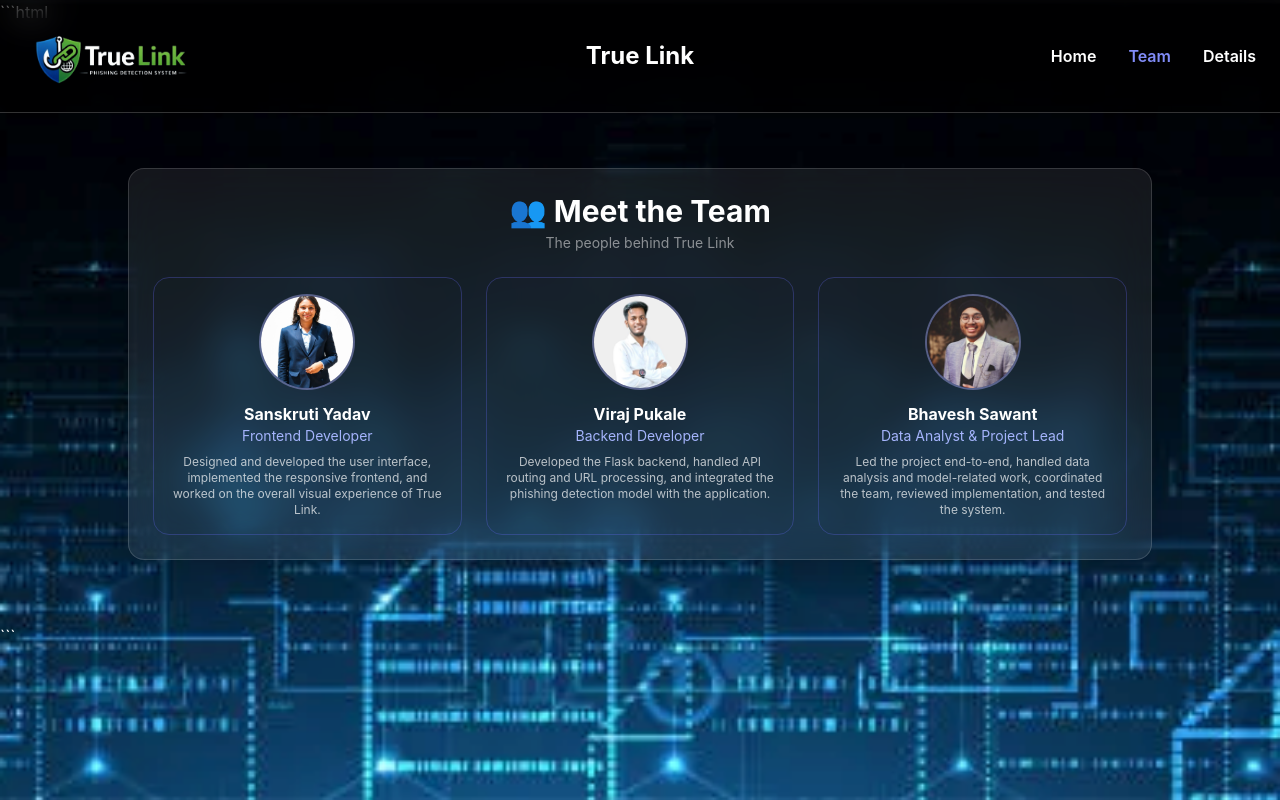
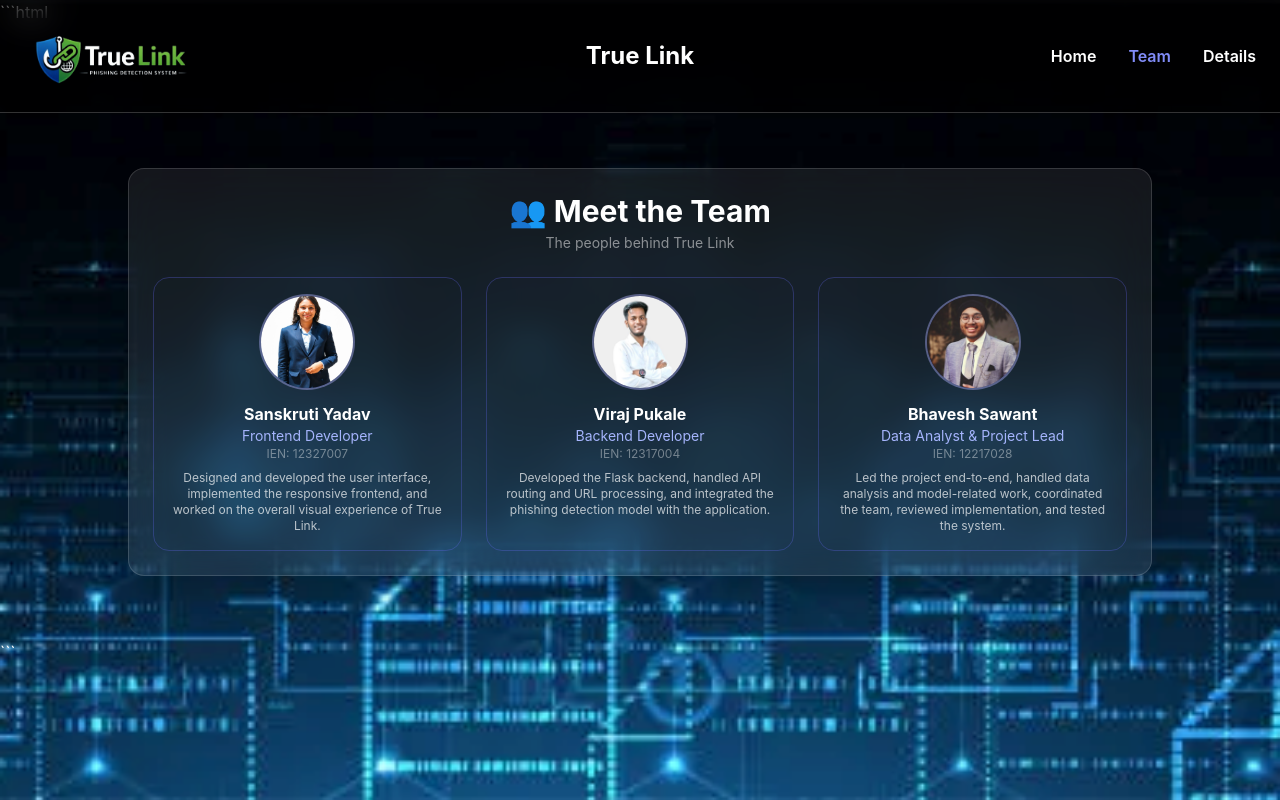
Before and after one commit to BhaveshSawant20/phishing-detector, a Flask app: page /team in a window 1280 px wide. Run offline with Flask 3, Linux system fonts and the light colour scheme; parts of the project's set-up code (start-up, migrations or seed data) failed here and were passed over; some libraries are stand-ins or nearby versions.

Commit message:
commit37

````diff
--- a/templates/team.html
+++ b/templates/team.html
@@ -1,14 +1,24 @@
+```html
 <!doctype html>
+
 <html lang="en">
+
 <head>
+
   <meta charset="utf-8">
+
   <meta name="viewport" content="width=device-width, initial-scale=1">
+
   <script src="https://cdn.tailwindcss.com"></script>
+
   <title>True Link</title>
+
   <link rel="icon" type="image/png" href="{{ url_for('static', filename='favicon.png') }}">
   <link rel="apple-touch-icon" sizes="180x180" href="{{ url_for('static', filename='apple-touch-icon.png') }}">
   <link rel="icon" type="image/png" sizes="192x192" href="{{ url_for('static', filename='android-chrome-192x192.png') }}">
+
   <style>
+
     html, body {
       min-height: 100%;
       margin: 0;
@@ -26,6 +36,7 @@
     .glass {
       background: rgba(255, 255, 255, 0.08);
       backdrop-filter: blur(20px);
+      -webkit-backdrop-filter: blur(20px);
       border-radius: 16px;
       border: 1px solid rgba(255, 255, 255, 0.15);
       box-shadow: 0 8px 32px rgba(0,0,0,0.15);
@@ -33,7 +44,9 @@
       margin: 1rem;
     }
 
-  nav a { transition: all 0.2s ease; }
+    nav a {
+      transition: all 0.2s ease;
+    }
 
     .avatar-wrap {
       width: 6rem;
@@ -55,7 +68,7 @@
       object-fit: cover;
     }
 
-  /* 🔥 Improved card */
+    /* Improved card */
     .member-card {
       transition: all 0.25s ease;
       border: 1px solid rgba(99,102,241,0.3);
@@ -70,49 +83,68 @@
     }
 
   </style>
+
 </head>
 
 <body class="text-white">
 
   <!-- Navbar -->
+
   <nav class="fixed top-0 left-0 w-full bg-black/40 backdrop-blur-lg border-b border-white/20 z-50">
+
     <div class="flex flex-wrap items-center justify-between px-3 sm:px-6 py-3 sm:py-4">
 
       <div class="flex items-center">
+
         <img src="{{ url_for('static', filename='truelink.png') }}"
              class="h-10 sm:h-14 md:h-16 lg:h-20 w-auto">
+
       </div>
 
       <div class="w-full sm:w-auto order-3 sm:order-2 text-center sm:absolute sm:left-1/2 sm:-translate-x-1/2 mt-2 sm:mt-0">
+
         <span class="text-base sm:text-xl md:text-2xl font-bold">
           True Link
         </span>
+
       </div>
 
       <div class="flex items-center gap-3 sm:gap-6 md:gap-8 text-xs sm:text-sm md:text-base font-semibold order-2 sm:order-3">
+
         <a href="{{ url_for('home') }}"
            class="{% if request.path == '/' %}text-indigo-400{% else %}text-white{% endif %} hover:text-indigo-300">
+
           Home
+
         </a>
 
         <a href="{{ url_for('team') }}"
            class="{% if request.path == '/team' %}text-indigo-400{% else %}text-white{% endif %} hover:text-indigo-300">
+
           Team
+
         </a>
 
         <a href="{{ url_for('details') }}"
            class="{% if request.path == '/details' %}text-indigo-400{% else %}text-white{% endif %} hover:text-indigo-300">
+
           Details
+
         </a>
+
       </div>
 
     </div>
+
   </nav>
 
-```html
+
   <!-- Team Section -->
+
   <div class="pt-28 pb-12 px-2">
+
     <section class="flex justify-center mt-4">
+
       <div class="glass w-full max-w-5xl text-center">
 
         <h2 class="text-2xl sm:text-3xl font-bold mb-1">
@@ -123,18 +155,23 @@
           The people behind True Link
         </p>
 
+
         <div class="grid grid-cols-1 sm:grid-cols-2 md:grid-cols-3 gap-6">
 
+
           <!-- Sanskruti -->
+
           <a href="https://www.linkedin.com/in/sanskruti-yadav-436456339/"
              target="_blank"
              rel="noopener noreferrer"
              class="member-card cursor-pointer">
 
             <div class="avatar-wrap">
+
               <img src="{{ url_for('static', filename='sanskruti.png') }}"
                    alt="Sanskruti Yadav"
                    onerror="this.style.display='none'; this.parentNode.innerHTML='👤';">
+
             </div>
 
             <h3 class="mt-3 font-bold">
@@ -145,24 +182,33 @@
               Frontend Developer
             </p>
 
+            <p class="text-white/40 text-xs">
+              IEN: 12327007
+            </p>
+
             <p class="text-white/70 text-xs mt-2">
+
               Designed and developed the user interface, implemented the responsive
               frontend, and worked on the overall visual experience of True Link.
+
             </p>
 
           </a>
 
 
           <!-- Viraj -->
+
           <a href="https://www.linkedin.com/in/viraj-pukale-53b561314/"
              target="_blank"
              rel="noopener noreferrer"
              class="member-card cursor-pointer">
 
             <div class="avatar-wrap">
+
               <img src="{{ url_for('static', filename='viraj.png') }}"
                    alt="Viraj Pukale"
                    onerror="this.style.display='none'; this.parentNode.innerHTML='👤';">
+
             </div>
 
             <h3 class="mt-3 font-bold">
@@ -173,24 +219,33 @@
               Backend Developer
             </p>
 
+            <p class="text-white/40 text-xs">
+              IEN: 12317004
+            </p>
+
             <p class="text-white/70 text-xs mt-2">
+
               Developed the Flask backend, handled API routing and URL processing,
               and integrated the phishing detection model with the application.
+
             </p>
 
           </a>
 
 
           <!-- Bhavesh -->
+
           <a href="https://www.linkedin.com/in/bhaveshsawant20/"
              target="_blank"
              rel="noopener noreferrer"
              class="member-card cursor-pointer">
 
             <div class="avatar-wrap">
+
               <img src="{{ url_for('static', filename='bhavesh.png') }}"
                    alt="Bhavesh Sawant"
                    onerror="this.style.display='none'; this.parentNode.innerHTML='👤';">
+
             </div>
 
             <h3 class="mt-3 font-bold">
@@ -201,19 +256,54 @@
               Data Analyst & Project Lead
             </p>
 
+            <p class="text-white/40 text-xs">
+              IEN: 12217028
+            </p>
+
             <p class="text-white/70 text-xs mt-2">
+
               Led the project end-to-end, handled data analysis and model-related work,
               coordinated the team, reviewed implementation, and tested the system.
+
             </p>
 
           </a>
 
+
         </div>
+
       </div>
+
     </section>
+
   </div>
-```
+
+
+  <!-- Image Preloading -->
+
+  <script>
+
+    document.addEventListener('DOMContentLoaded', function () {
+
+      [
+        'sanskruti.png',
+        'viraj.png',
+        'bhavesh.png',
+        'truelink.png',
+        'background.png'
+      ].forEach(img => {
+
+        const i = new Image();
+        i.src = '/static/' + img;
+
+      });
+
+    });
+
+  </script>
 
 
 </body>
+
 </html>
+```
````
Lines whose indentation alone changed are shown as unchanged.
